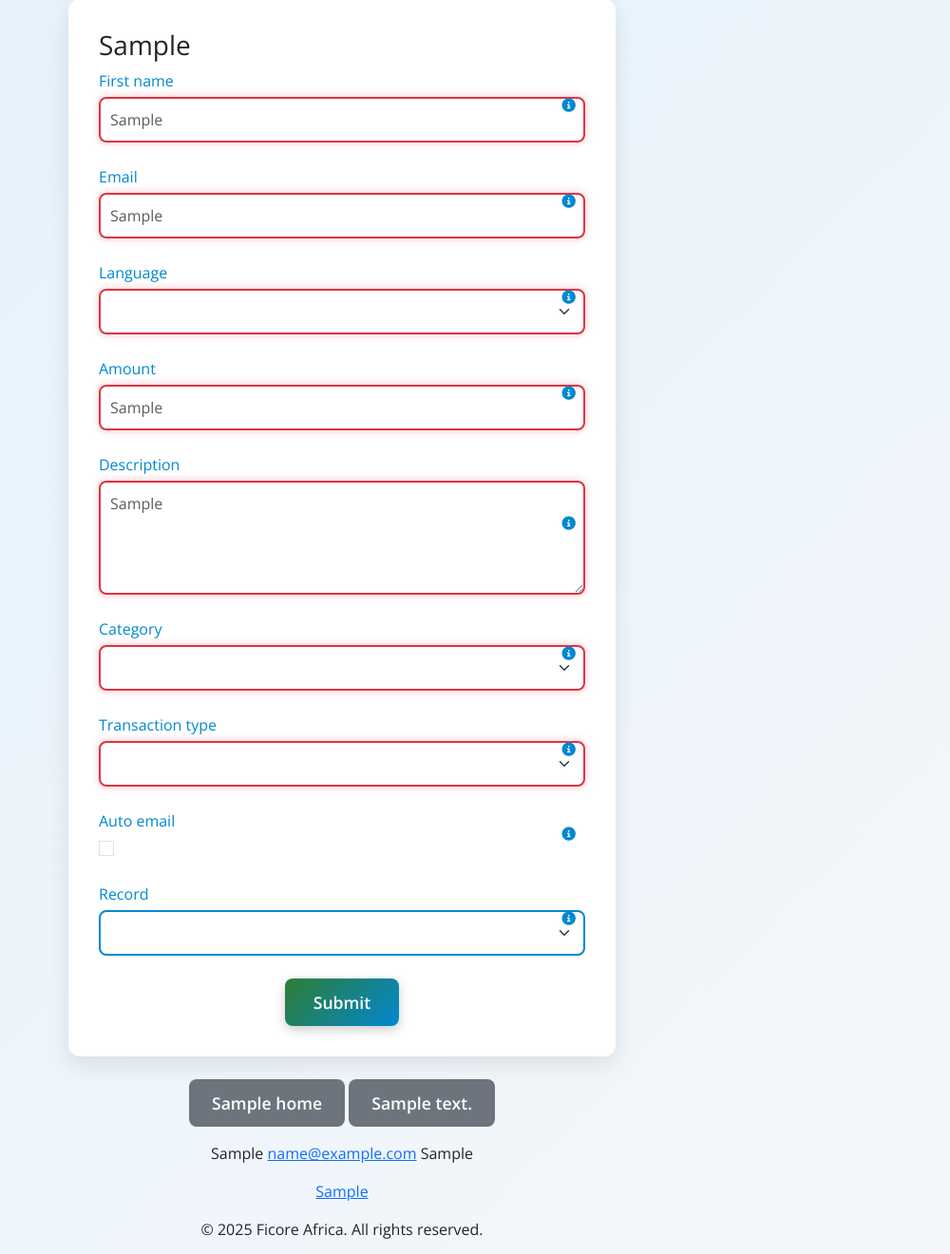
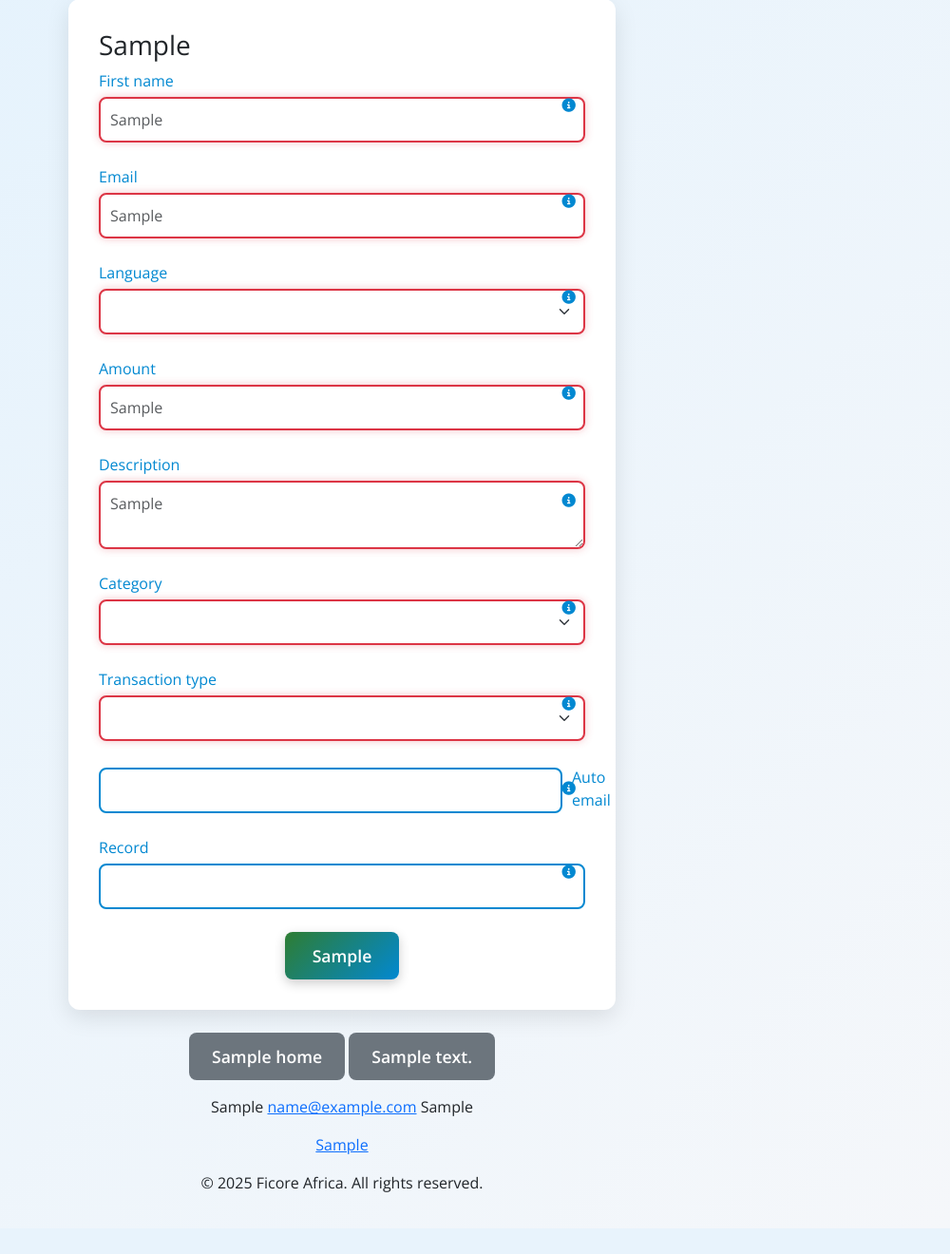
Before and after one commit to Muhammad-Sani1/FFTS, a Python web app: template templates/expense_tracker_form.html in a window 1280 px wide. Shown: the part 146-1466 px from the top of the page at 95% size, without its empty margins (280-1280 px from the left). After the commit the page ends 1439 px from the top, so only its background shows below. Run offline with Jinja, Linux system fonts and the light colour scheme; the template is opened without the code that fills it: most values are stand-ins (such as "Sample title", 1, 10 or a date in 2020); form fields are guessed from the names that the template uses; some libraries are stand-ins or nearby versions.

Commit message:
Update expense_tracker_form.html

```diff
--- a/templates/expense_tracker_form.html
+++ b/templates/expense_tracker_form.html
@@ -61,7 +61,7 @@
             margin-bottom: 5px;
             display: block;
         }
-        .form-control, .form-select {
+        .form-control, .form-select, .form-check-input {
             border: 2px solid #0288D1;
             border-radius: 8px;
             padding: 10px;
@@ -70,7 +70,7 @@
             font-size: 1rem;
             width: 100%;
         }
-        .form-control:focus, .form-select:focus {
+        .form-control:focus, .form-select:focus, .form-check-input:focus {
             border-color: #2E7D32;
             box-shadow: 0 0 8px rgba(46, 125, 50, 0.3);
             outline: none;
@@ -191,6 +191,18 @@
             background-position: right calc(0.375em + 0.1875rem) center;
             background-size: calc(0.75em + 0.375rem) calc(0.75em + 0.375rem);
         }
+        .form-check {
+            position: relative;
+            display: flex;
+            align-items: center;
+        }
+        .form-check-input {
+            margin-right: 10px;
+        }
+        .form-check-label {
+            color: #0288D1;
+            font-weight: 500;
+        }
         .loading-spinner {
             display: none;
             margin-top: 1rem;
@@ -290,7 +302,7 @@
 
                 <div class="form-group">
                     {{ form.description.label(class="form-label", for="description") }}
-                    {{ form.description(class="form-control", id="description", placeholder=translations['e.g. Bought groceries'], required=True, **{'aria-required': 'true', 'aria-label': 'Description', 'rows': '4'}) }}
+                    {{ form.description(class="form-control", id="description", placeholder=translations['e.g. Bought groceries'], required=True, **{'aria-required': 'true', 'aria-label': 'Description'}) }}
                     <span class="info-icon" aria-label="Description Info">
                         <i class="fas fa-info-circle"></i>
                         <span class="tooltip-text">{{ translations['Describe what this transaction is for.'] }}</span>
@@ -322,17 +334,19 @@
                 </div>
 
                 <div class="form-group">
-                    {{ form.auto_email.label(class="form-label", for="auto_email") }}
-                    {{ form.auto_email(class="form-check-input", id="auto_email", **{'aria-label': 'Auto Email'}) }}
-                    <span class="info-icon" aria-label="Auto Email Info">
-                        <i class="fas fa-info-circle"></i>
-                        <span class="tooltip-text">{{ translations['Check to receive an email summary of your expenses.'] }}</span>
-                    </span>
+                    <div class="form-check">
+                        {{ form.auto_email(class="form-check-input", id="auto_email", **{'aria-label': 'Auto Email'}) }}
+                        {{ form.auto_email.label(class="form-check-label", for="auto_email") }}
+                        <span class="info-icon" aria-label="Auto Email Info">
+                            <i class="fas fa-info-circle"></i>
+                            <span class="tooltip-text">{{ translations['Check to receive an email summary of your expenses.'] }}</span>
+                        </span>
+                    </div>
                 </div>
 
                 <div class="form-group">
                     {{ form.record_id.label(class="form-label", for="record_id") }}
-                    {{ form.record_id(class="form-select", id="record_id", **{'aria-label': 'Record ID'}) }}
+                    {{ form.record_id(class="form-control", id="record_id", **{'aria-label': 'Record ID', 'readonly': 'readonly' if form.record_id.data else None}) }}
                     <span class="info-icon" aria-label="Record ID Info">
                         <i class="fas fa-info-circle"></i>
                         <span class="tooltip-text">{{ translations['Select a record to edit, if applicable.'] }}</span>
@@ -340,7 +354,7 @@
                 </div>
 
                 <div class="text-center">
-                    {{ form.submit(class="btn btn-primary", id="submit-btn") }}
+                    <button type="submit" class="btn btn-primary" id="submit-btn">{{ translations['Save Expense'] }}</button>
                 </div>
                 <div class="loading-spinner">
                     <i class="fas fa-spinner"></i> {{ translations['Saving your expense...'] }}
@@ -353,16 +367,14 @@
                 <a href="{{ url_for('index') }}" class="btn btn-secondary">{{ translations['Home'] }}</a>
                 <a href="{{ url_for('expense_tracker_dashboard') }}" class="btn btn-secondary">{{ translations['View Expense Summary'] }}</a>
             </p>
-            <p>{{ translations['Contact Us'] }} <a href="/cdn-cgi/l/email-protection#d4b2bdb7bba6b1fab5bdfab5b2a6bdb7b594b3b9b5bdb8fab7bbb9">{{ translations['Click to Email'] }}</a> {{ translations['for support'] }}</p>
-            <p><a href="{{ FEEDBACK_FORM_URL }}" target="_blank">{{ translations['Provide Feedback'] }}</a></p>
+            <p>{{ translations['Contact Us'] }} <a href="mailto:ficore.ai.africa@gmail.com">{{ translations['Click to Email'] }}</a> {{ translations['for support'] }}</p>
+            <p><a href="https://forms.gle/1g1FVulyf7ZvvXr7G0q7hAKwbGJMxV4blpjBuqrSjKzQ" target="_blank">{{ translations['Provide Feedback'] }}</a></p>
             <p>© 2025 Ficore Africa. All rights reserved.</p>
         </footer>
     </div>
 
-    <script data-cfasync="false" src="/cdn-cgi/scripts/5c5dd728/cloudflare-static/email-decode.min.js"></script>
     <script src="{{ url_for('static', filename='js/bootstrap.bundle.min.js') }}"></script>
     <script>
-        // Real-time validation for inputs
         document.querySelectorAll('input, select, textarea').forEach(input => {
             input.addEventListener('input', () => {
                 if (input.required) {
@@ -393,7 +405,6 @@
             });
         });
 
-        // Loading spinner
         document.getElementById('submission-form').addEventListener('submit', function() {
             document.querySelector('.loading-spinner').style.display = 'block';
             document.getElementById('submit-btn').disabled = true;
```
